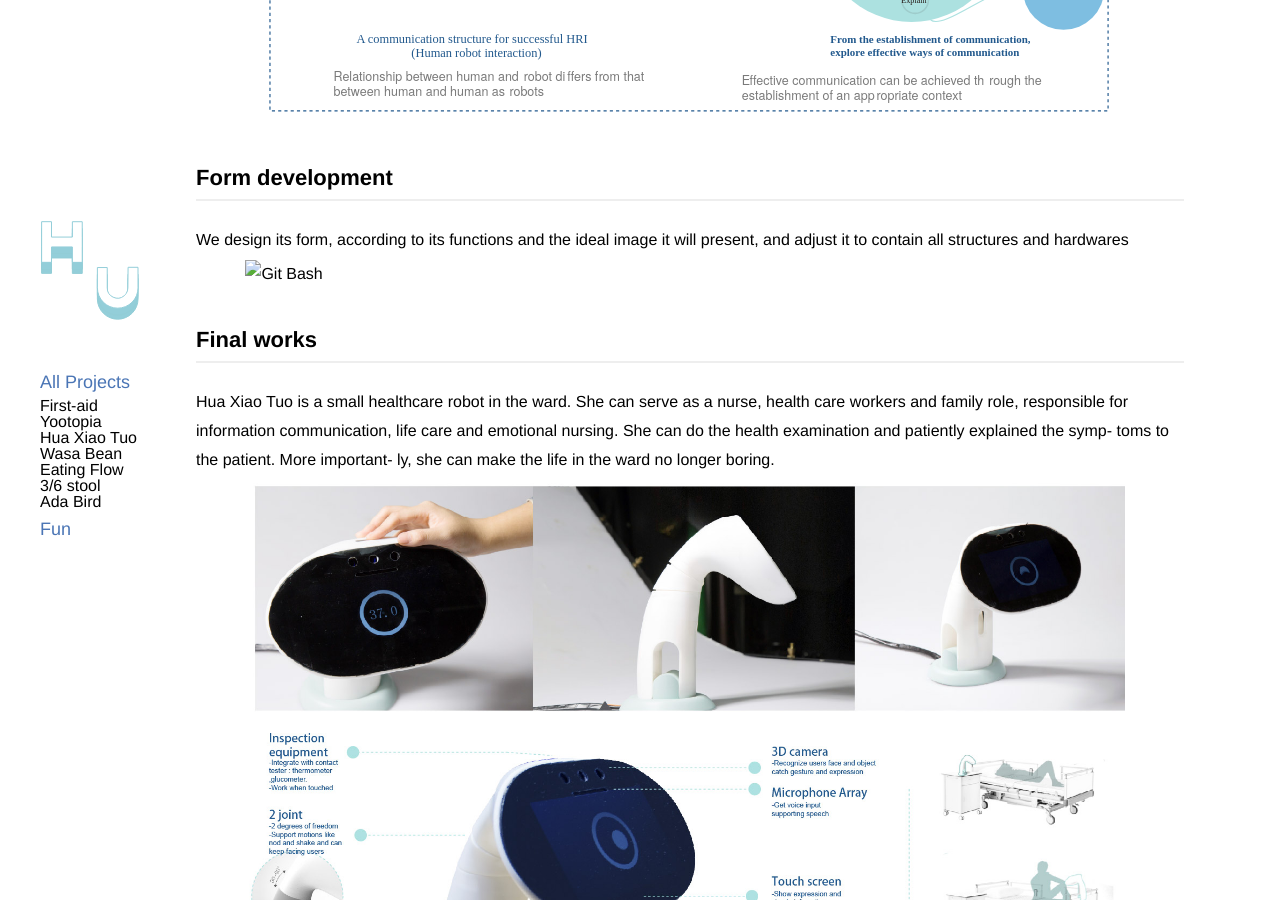
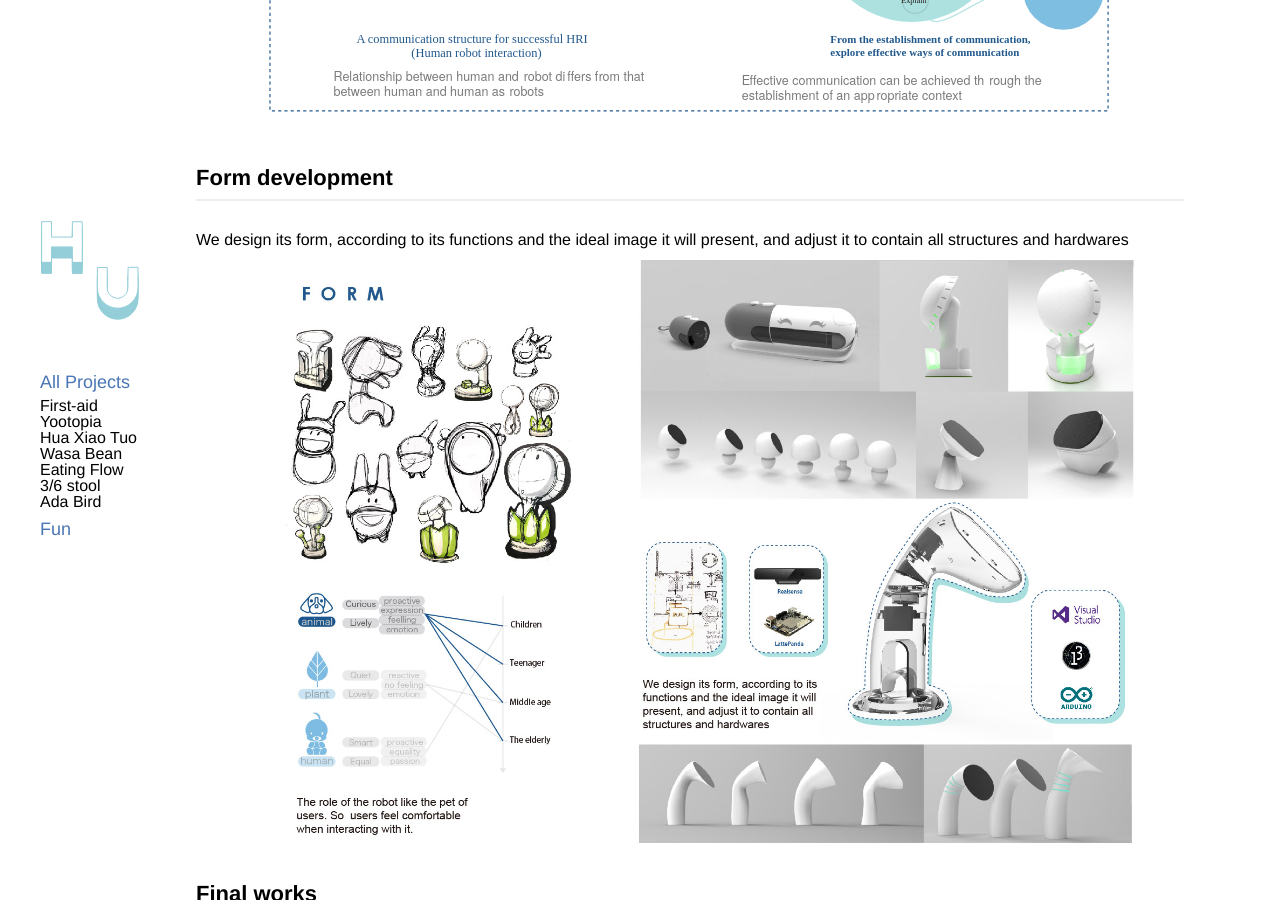
Before and after one commit to yuanyuanhu96/Potfolio-Archive, a Jekyll site: the page built from _posts/2017-8-10-Hua-Xiao-Tuo-Robot.md, in a window 1280 px wide and 900 px high, scrolled down 4903 px. Built offline with Jekyll 4.4.1, drawn with Linux system fonts in a browser that asks for light colours.

Commit message:
Update 2017-8-10-Hua-Xiao-Tuo-Robot.md

```diff
--- a/_posts/2017-8-10-Hua-Xiao-Tuo-Robot.md
+++ b/_posts/2017-8-10-Hua-Xiao-Tuo-Robot.md
@@ -40,7 +40,7 @@ Patients have both basic needs and emotional needs, and most of those needs shou
 ![Git Bash](images/HXT/HXT-img-10.svg)
 ## Form development
 We design its form, according to its functions and the ideal image it will present, and adjust it to contain all structures and hardwares
-![Git Bash](HXT-img/HXT-img-11.jpg)
+![Git Bash](images/HXT/HXT-img-11.jpg)
 ## Final works
 Hua Xiao Tuo is a small healthcare robot in the ward.
 She can serve as a nurse, health care workers and family role, responsible for information communication, life care and emotional nursing.
```
